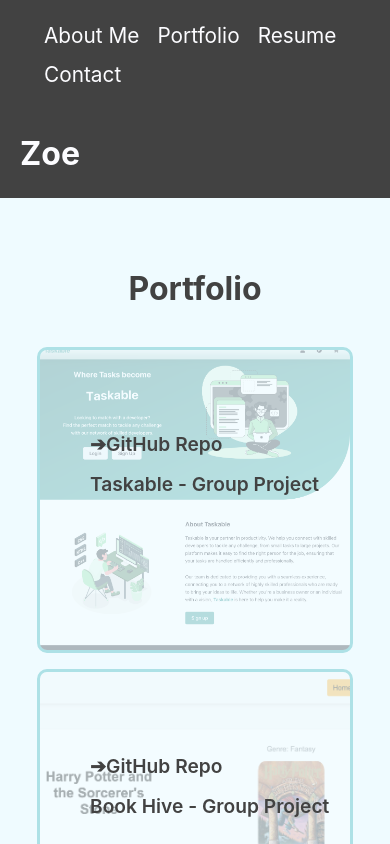
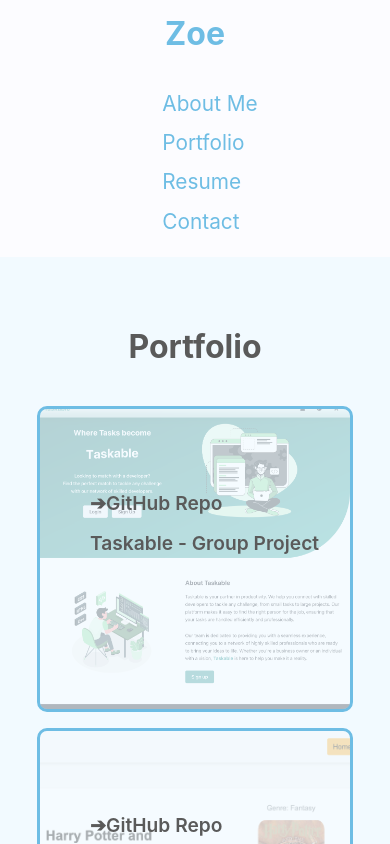
Before and after one commit to Zoooe-Brooo/module-20-challenge-react-portfolio, a React (Vite) app: page /portfolio in a window 390 px wide. Shown: the top 844 px of the page. Built offline with nearby package versions, Linux system fonts and the light colour scheme.

Commit message:
Update header and change color theme

```diff
--- a/src/components/Header.jsx
+++ b/src/components/Header.jsx
@@ -5,8 +5,8 @@ export default function Header() {
   return (
     <>
       <header>
-        <Navigation />
-        <h1>Zoe</h1>
+      <h1 id="header-name">Zoe</h1>
+      <Navigation />
       </header>
     </>
   );
--- a/src/styles/Header.css
+++ b/src/styles/Header.css
@@ -5,11 +5,20 @@ header {
   justify-content: space-between;
   flex-wrap: wrap;
   align-items: center;
-  background-color: var(--dark);
+  background-color: var(--light);
 }
 
-header h1 {
-  color: var(--light);
-  padding: 20px;
+@media screen and (max-width: 518px) {
+  header {
+    display: flex;
+    flex-direction: column;
+    justify-content: center;
+    align-items: center;
+  }
+}
+
+#header-name {
+  color: var(--primary);
+  padding: 10px 20px;
   margin: 0;
 }
--- a/src/styles/Navigation.css
+++ b/src/styles/Navigation.css
@@ -10,10 +10,16 @@ li {
   text-decoration: none;
 }
 
+@media screen and (max-width: 518px) {
+  li {
+    display: block;
+  }
+}
+
 nav a {
   text-decoration: none;
   padding: 4px;
-  color: var(--light);
+  color: var(--primary);
   margin-right: 10px;
   transition: transform 0.3s ease-in, font-size 0.3s ease-in;
   font-size: 1.3rem;
--- a/src/styles/index.css
+++ b/src/styles/index.css
@@ -3,10 +3,10 @@
   line-height: 1.5;
   font-weight: 400;
 
-  --background: #effbff;
-  --primary: #ADE1E6;
+  --background: #f2faff;
+  --primary: #6ebde4;
   --secondary: #8FD694;
-  --dark: #424242;
+  --dark: #5a5a5a;
   --light: #FCFCFF;
 
   color: var(--dark);
```
